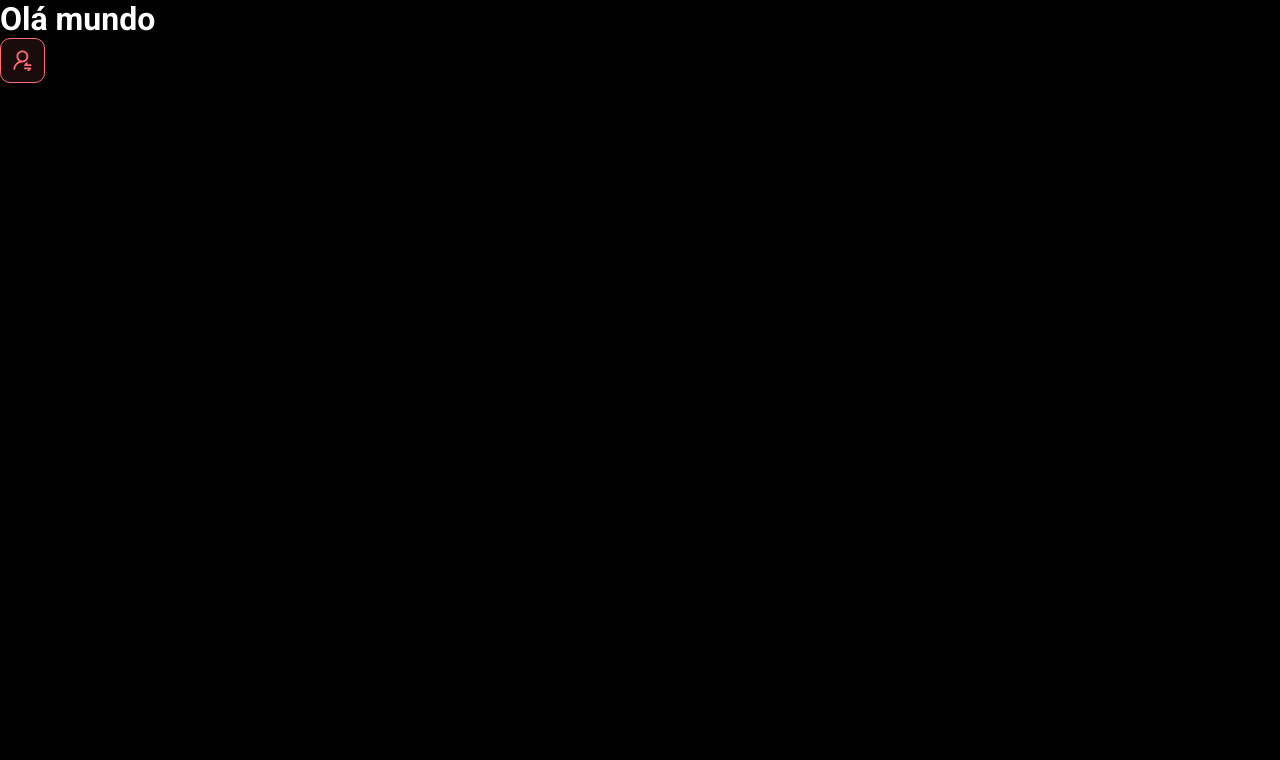
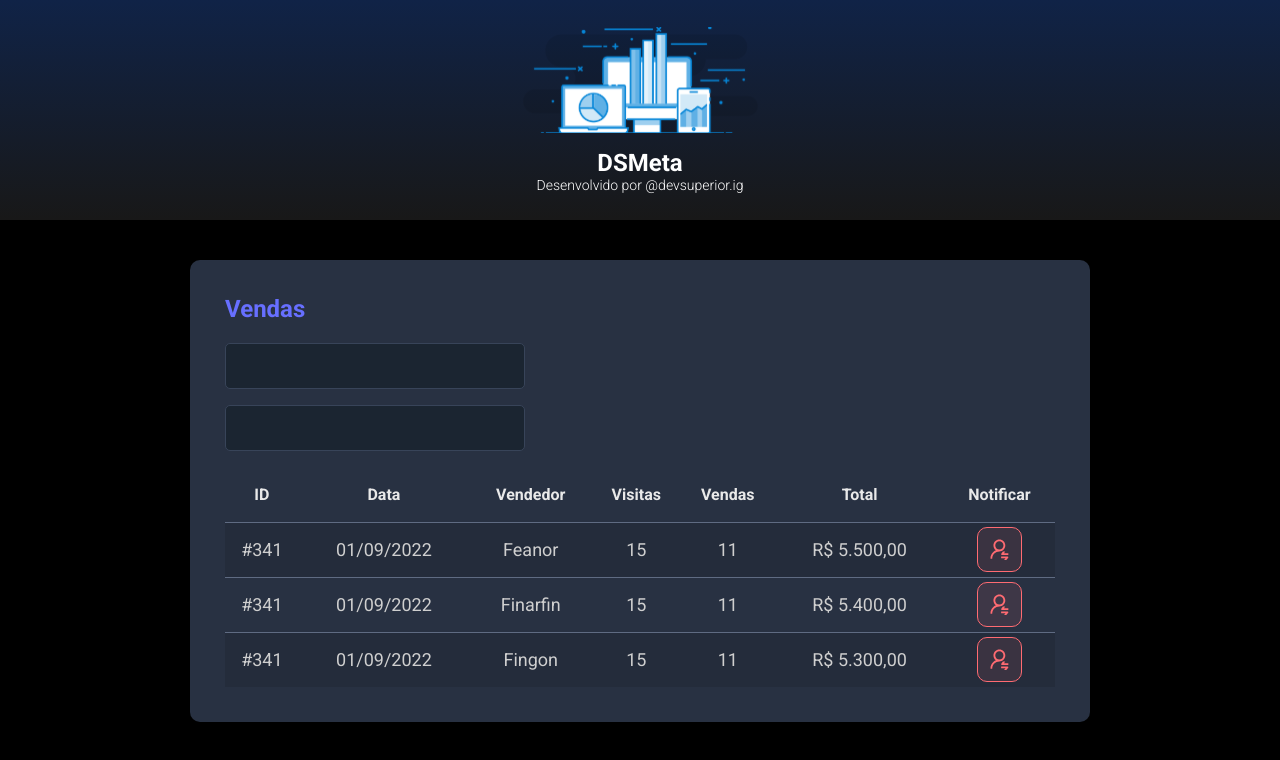
Before and after one commit to wkoju84/dsmeta, a React (Vite) app in the folder frontend/: page / in a window 1280 px wide. Shown: the top 760 px of the page. Built offline with nearby package versions, Linux system fonts and the light colour scheme.

Commit message:
Other components

```diff
--- a/frontend/src/App.tsx
+++ b/frontend/src/App.tsx
@@ -1,13 +1,23 @@
-import NotificationButton from "./components/NotificationButton"
+
+import Header from "./components/Header"
+import SalesCard from "./components/SalesCard"
 
 
 function App() {
   return (
     <>
-      <h1>Olá mundo</h1>
-      <NotificationButton />
+      <Header />
+      <main>
+        <section id="sales">
+          <div className="dsmeta-container">
+            <SalesCard/>
+          </div>
+        </section>
+
+      </main>
+
     </>
   )
 }
 
-export default App
+        export default App
--- /dev/null
+++ b/frontend/src/components/Header/index.tsx
@@ -0,0 +1,18 @@
+import logo from '../../assets/img/logo.svg'
+import './styles.css'
+
+function Header() {
+    return (
+        <header>
+            <div className="dsmeta-logo-container">
+
+                <img src={logo} alt="DSMeta"/>
+                    <h1>DSMeta</h1>
+                    <p>Desenvolvido por <a href="https://github.com/wkoju84">@devsuperior.ig</a></p>
+
+            </div>
+        </header>
+    )
+}
+
+export default Header
--- /dev/null
+++ b/frontend/src/components/Header/styles.css
@@ -0,0 +1,27 @@
+header {
+    background: linear-gradient(180deg, #102347 0%, #181818 100%);
+    height: 220px;
+    display: flex;
+    align-items: center;
+    justify-content: center;
+}
+
+.dsmeta-logo-container {
+    display: flex;
+    flex-direction: column;
+    align-items: center;
+}
+
+.dsmeta-logo-container img {
+    width: 235px;
+}
+
+.dsmeta-logo-container h1 {
+    margin-top: 15px;
+    font-size: 24px;
+}
+
+.dsmeta-logo-container p {
+    font-size: 14px;
+    font-weight: 300;
+}
--- /dev/null
+++ b/frontend/src/components/SalesCard/index.tsx
@@ -0,0 +1,78 @@
+import NotificationButton from '../NotificationButton'
+import './styles.css'
+
+function SalesCard() {
+    return (
+        <div className="dsmeta-card">
+            <h2 className="dsmeta-sales-title">Vendas</h2>
+            <div>
+                <div className="dsmeta-form-control-container">
+                    <input className="dsmeta-form-control" type="text"/>
+                </div>
+                <div className="dsmeta-form-control-container">
+                    <input className="dsmeta-form-control" type="text"/>
+                </div>
+            </div>
+
+            <div>
+                <table className="dsmeta-sales-table">
+                    <thead>
+                        <tr>
+                            <th className="show992">ID</th>
+                            <th className="show-data">Data</th>
+                            <th>Vendedor</th>
+                            <th className="show992">Visitas</th>
+                            <th className="show992">Vendas</th>
+                            <th>Total</th>
+                            <th>Notificar</th>
+                        </tr>
+                    </thead>
+
+                    <tbody>
+                        <tr>
+                            <td className="show992">#341</td>
+                            <td className="show-data">01/09/2022</td>
+                            <td>Feanor</td>
+                            <td className="show992">15</td>
+                            <td className="show992">11</td>
+                            <td>R$ 5.500,00</td>
+                            <td>
+                                <div className="dsmeta-red-btn-container">
+                                <NotificationButton/>
+                                </div>
+                            </td>
+                        </tr>
+                        <tr>
+                            <td className="show992">#341</td>
+                            <td className="show-data">01/09/2022</td>
+                            <td>Finarfin</td>
+                            <td className="show992">15</td>
+                            <td className="show992">11</td>
+                            <td>R$ 5.400,00</td>
+                            <td>
+                                <div className="dsmeta-red-btn-container">
+                                <NotificationButton/>
+                                </div>
+                            </td>
+                        </tr>
+                        <tr>
+                            <td className="show992">#341</td>
+                            <td className="show-data">01/09/2022</td>
+                            <td>Fingon</td>
+                            <td className="show992">15</td>
+                            <td className="show992">11</td>
+                            <td>R$ 5.300,00</td>
+                            <td>
+                                <div className="dsmeta-red-btn-container">
+                                    <NotificationButton/>
+                                </div>
+                            </td>
+                        </tr>
+                    </tbody>
+                </table>
+            </div>
+        </div>
+    )
+}
+
+export default SalesCard
--- /dev/null
+++ b/frontend/src/components/SalesCard/styles.css
@@ -0,0 +1,97 @@
+
+
+.dsmeta-card{
+    background-color: #283142;
+    border-radius: 10px;
+    padding: 30px 10px;
+}
+
+.dsmeta-sales-title{
+    color: #676FFF;
+    font-size: 24px;
+    margin-bottom: 20px;
+}
+
+.dsmeta-form-control-container{
+    max-width: 300px;
+    margin-bottom: 16px;
+}
+
+.dsmeta-form-control{
+    width: 100%;
+    height: 46px;
+    background-color: #1b2531;
+    border: 1px solid #384459;
+    border-radius: 5px;
+    color: #9AAABE;
+    padding: 0 20px;
+    font-size: 18px;
+}
+
+.dsmeta-sales-table{
+    width: 100%;
+    border-spacing: 0;
+    border-collapse: collapse;
+}
+
+.dsmeta-sales-table thead{
+    height: 55px;
+    font-size: 16px;
+    color: #e9e9e9;
+    font-weight: 700;
+}
+
+.dsmeta-sales-table tbody{
+
+    font-weight: 400;
+    font-size: 14px;
+    color: #cfcfcf;
+    text-align: center;
+}
+
+.dsmeta-sales-table tbody tr:hover>td{
+    background-color: #384459;
+}
+
+.dsmeta-sales-table tbody tr:nth-child(odd){
+    background-color: #242c3b;
+}
+
+.dsmeta-sales-table tbody tr{
+    height: 74px;
+    border-top: 1px solid #5f6b82;
+}
+
+.dsmeta-red-btn-container{
+    display: flex;
+    justify-content: center;
+}
+
+.show-data{
+    display: none;
+}
+
+.show992{
+    display: none;
+}
+
+@media (min-width: 576px){
+    .show-data{
+        display: table-cell;
+    }
+    .dsmeta-card{
+        padding: 35px;
+    }
+    .dsmeta-sales-table tbody{
+        font-size: 18px;
+    }
+    .dsmeta-sales-table tbody tr{
+        height: 55px;
+    }
+}
+
+@media (min-width: 992px){
+    .show992{
+        display: table-cell;
+    }
+}
--- a/frontend/src/index.css
+++ b/frontend/src/index.css
@@ -12,15 +12,17 @@
     color: #fff;
 }
 
-header{
-    background: linear-gradient(180deg, #102347 0%, #181818 100%);
-    height: 220px;
-    display: flex;
-    align-items: center;
-    justify-content: center;
-}
-
 a, a:hover, a:visited{
     color: unset;
     text-decoration: none;
 }
+
+.dsmeta-container{
+    width: 100%;
+    max-width: 900px;
+    margin: 0 auto;
+}
+
+#sales{
+    padding: 40px 10px;
+}
```
Also changed, not shown: frontend/src/assets/img/logo.svg (added).
